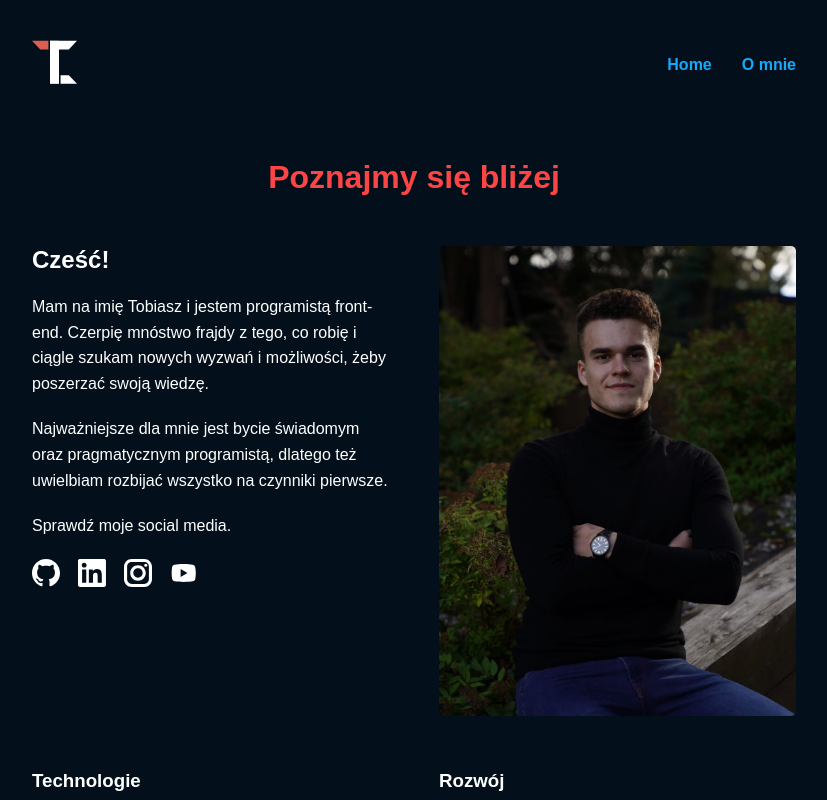
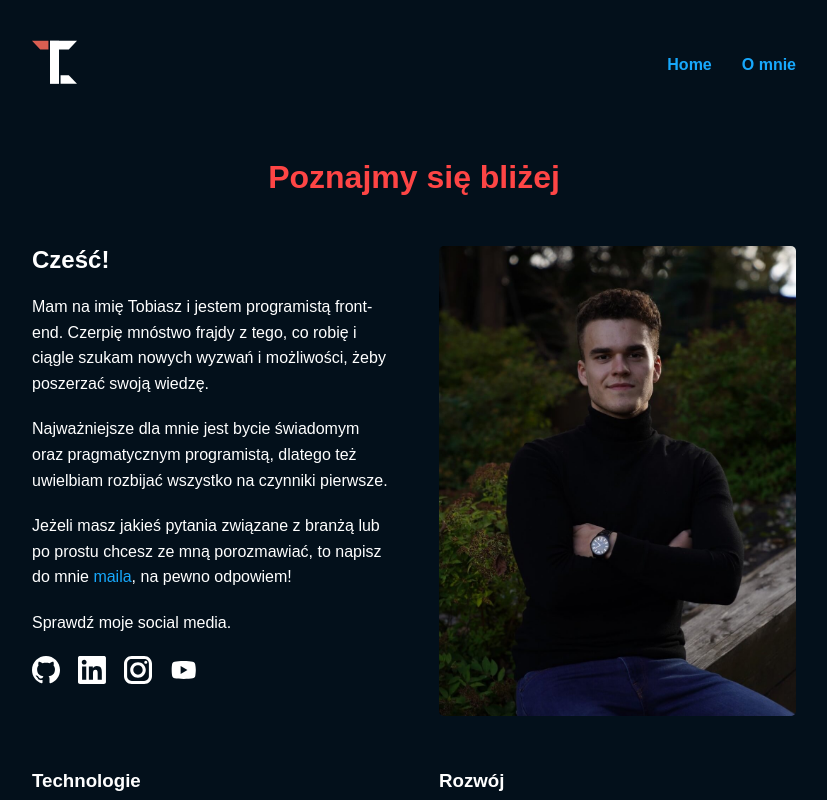
Before and after one commit to tobiaszciesielski/tciesielski.pl, a Next.js app: page /about in a window 1280 px wide. Shown: the top 800 px of the page, without its empty margins (226-1053 px from the left). Built offline with nearby package versions, Linux system fonts and the light colour scheme.

Commit message:
Added contact and improved seo

```diff
--- a/pages/about.tsx
+++ b/pages/about.tsx
@@ -12,9 +12,7 @@ const About: NextPage = () => {
     <>
       <NextSeo
         title="O mnie"
-        description="Jestem programistą front-end. Czerpię
-              mnóstwo frajdy z tego, co robię i ciągle szukam nowych wyzwań i
-              możliwości, żeby poszerzać swoją wiedzę."
+        description="Znajdziesz tutaj informacje o mnie, o tym kim jestem, co robię i dlaczego to robię."
       />
       <Header title="Poznajmy się bliżej" />
       <div className={styles.about}>
@@ -30,6 +28,17 @@ const About: NextPage = () => {
               Najważniejsze dla mnie jest bycie świadomym oraz pragmatycznym
               programistą, dlatego też uwielbiam rozbijać wszystko na czynniki
               pierwsze.
+            </p>
+            <p>
+              Jeżeli masz jakieś pytania związane z branżą lub po prostu chcesz
+              ze mną porozmawiać, to napisz do mnie{' '}
+              <a
+                className="underline-link-animation"
+                href="mailto:tobiasz.ciesielski98@gmail.com"
+              >
+                maila
+              </a>
+              , na pewno odpowiem!
             </p>
             <p>Sprawdź moje social media.</p>
             <Socials />
```
